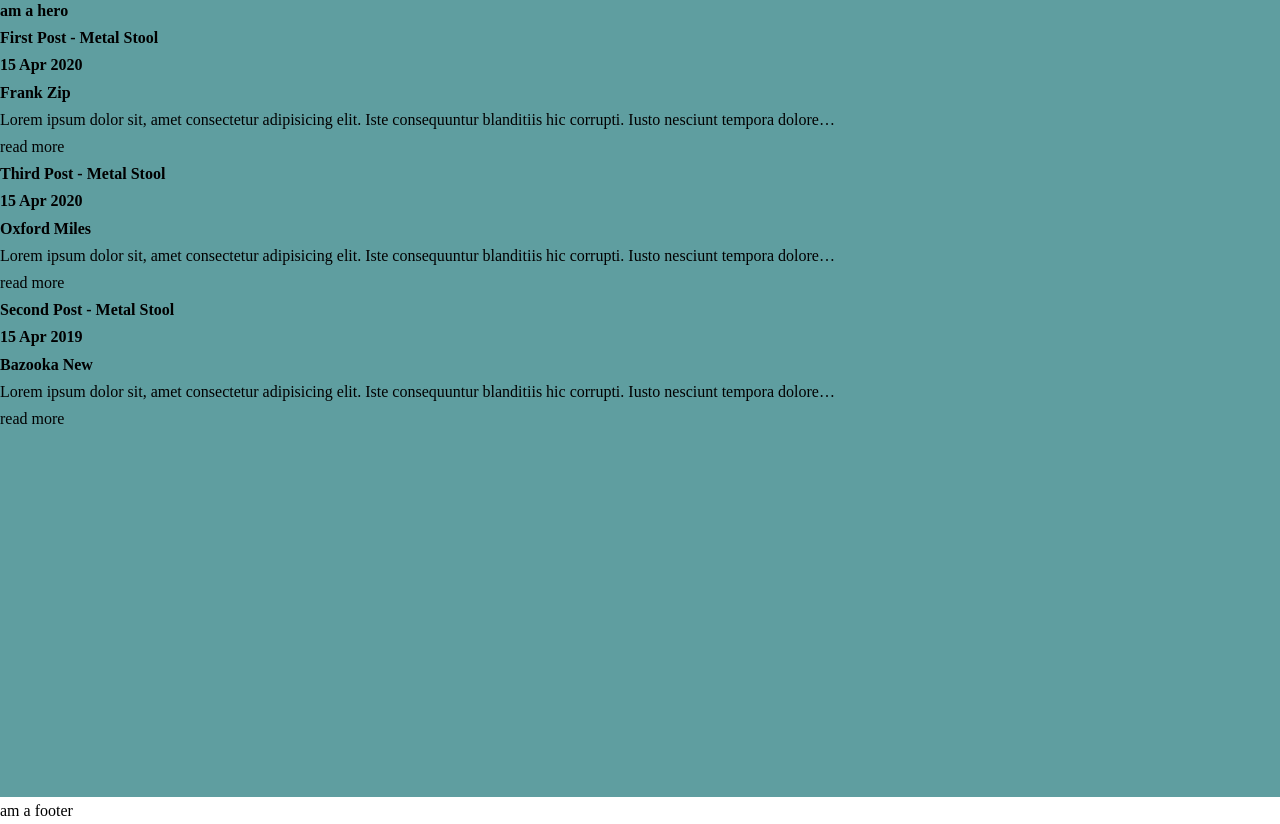
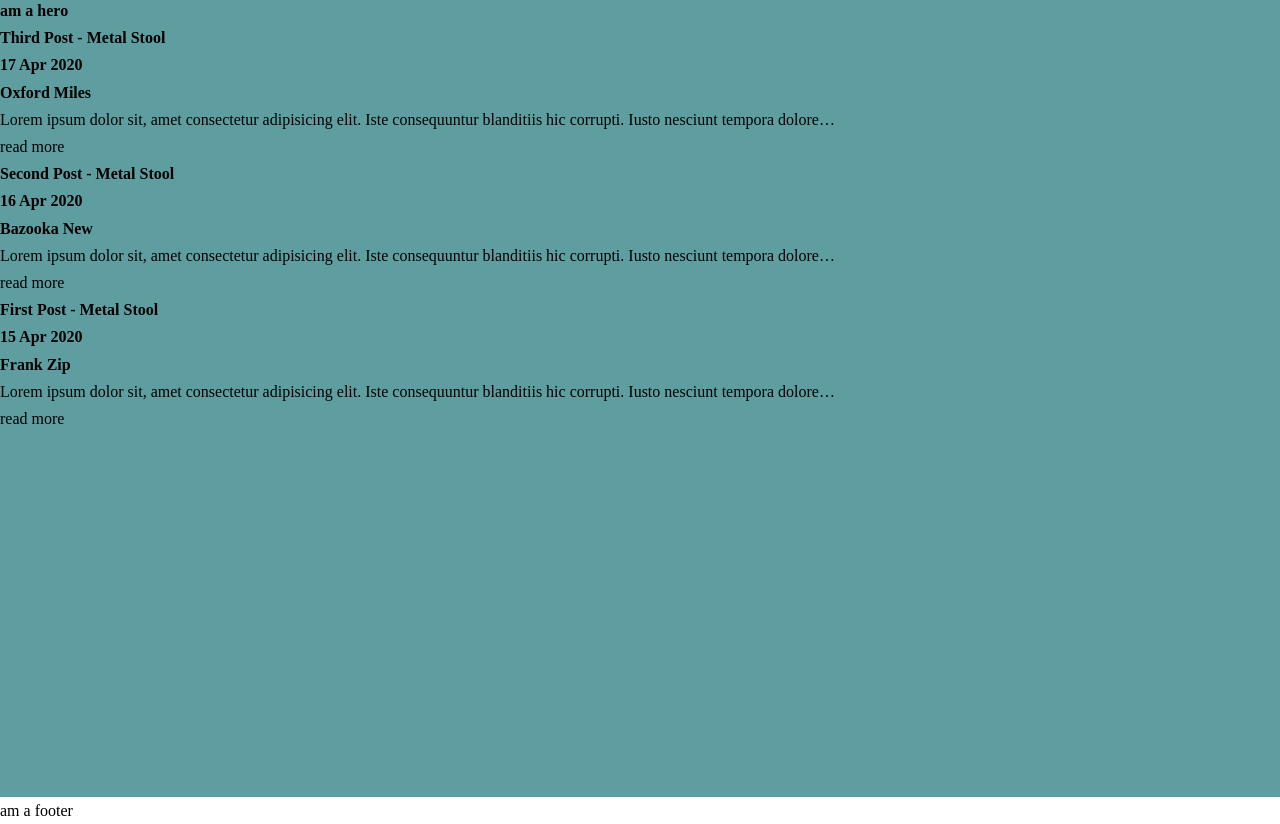
Before and after one commit to ikennobunga/super-blog, a Gatsby site: page / in a window 1280 px wide. Shown: the part 67-891 px from the top of the page. Built offline with nearby package versions, Linux system fonts and the light colour scheme; Gatsby itself is replaced by a stand-in of ours.

Commit message:
minor changes

```diff
--- a/src/components/pageSections/home/hero.jsx
+++ b/src/components/pageSections/home/hero.jsx
@@ -28,7 +28,7 @@
 
 const indexQuery = graphql`
   query {
-    allMarkdownRemark(sort: {fields: [frontmatter___date], order: DESC}){
+    allMarkdownRemark(sort: {fields: [frontmatter___date], order: DESC}) {
       edges {
         node {
           id
--- a/src/pages/posts/002-second-post.md
+++ b/src/pages/posts/002-second-post.md
@@ -1,6 +1,6 @@
 ---
 title: 'Second Post - Metal Stool'
-date: 2019-04-15
+date: 2020-04-16
 author: 'Bazooka New'
 path: '/second-post'
 ---
--- a/src/pages/posts/003-third-post.md
+++ b/src/pages/posts/003-third-post.md
@@ -1,6 +1,6 @@
 ---
 title: 'Third Post - Metal Stool'
-date: 2020-04-15
+date: 2020-04-17
 author: 'Oxford Miles'
 path: '/third-post'
 ---
```
